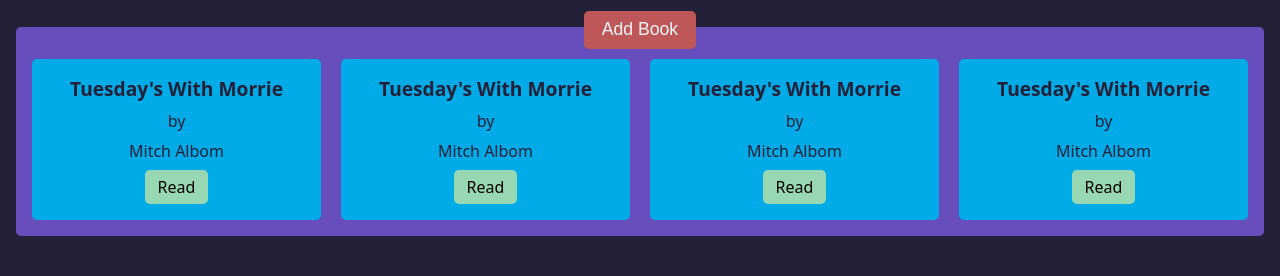
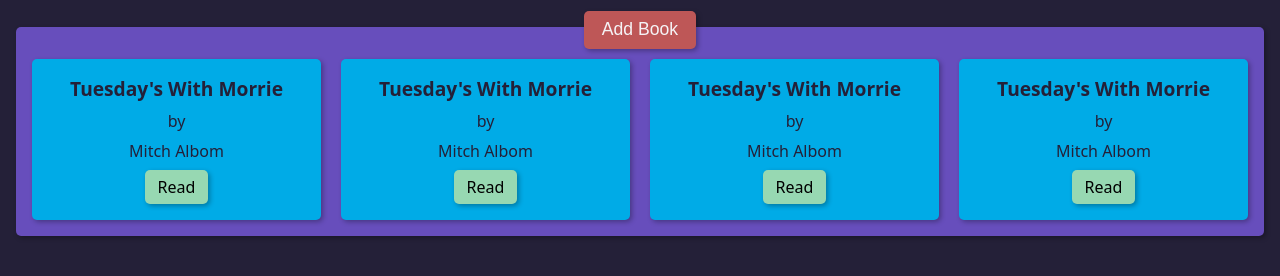
Before and after one commit to ajayfoo/odin-library, a plain HTML site: page index.html in a window 1280 px wide. Shown: the part 58-334 px from the top of the page. Drawn offline with Linux system fonts and the light colour scheme.

Commit message:
style: Add shadow for library-area, book and buttons

```diff
--- a/index.html
+++ b/index.html
@@ -12,6 +12,7 @@
 <body>
     <h1>The Library</h1>
     <main>
+        <div class="library-area">
             <button id="add-book">Add Book</button>
             <article>
                 <section class="book">
@@ -39,6 +40,7 @@
                     <button>Read</button>
                 </section>
             </article>
+        </div>
     </main>
 </body>
 
--- a/style.css
+++ b/style.css
@@ -27,17 +27,18 @@
     margin: 0.4em;
 }
 
-main {
+.library-area {
     padding: 1em;
 }
 
-main>article {
+.library-area>article {
     background-color: rgb(103 78 188);
     display: grid;
     grid-template-columns: repeat(auto-fit, minmax(200px, auto));
     padding: 2rem 1rem 1rem;
     gap: 20px;
     border-radius: 5px;
+    box-shadow: 2px 2px 5px rgb(0 0 0 / 0.3);
 }
 
 .book {
@@ -49,6 +50,7 @@
     padding: 1em;
     max-width: 350px;
     color: rgb(36 32 56);
+    box-shadow: 2px 2px 5px rgb(0 0 0 / 0.3);
 }
 
 .book>* {
@@ -73,19 +75,20 @@
     padding: 0.4em 0.8em;
     border-radius: 5px;
     cursor: pointer;
+    box-shadow: 2px 2px 5px rgb(0 0 0 / 0.3);
 }
 
 .book>button:active {
     background-color: rgb(126, 180, 149);
 }
 
-main {
+.library-area {
     position: relative;
     display: flex;
     flex-direction: column;
 }
 
-main>button {
+.library-area>button {
     position: absolute;
     border: none;
     color: rgb(245 243 245);
@@ -96,9 +99,10 @@
     font-size: 1.1rem;
     border-radius: 5px;
     cursor: pointer;
+    box-shadow: 2px 2px 5px rgb(0 0 0 / 0.3);
 }
 
-main>button:active {
+.library-area>button:active {
     background-color: rgb(255 140 97);
     color: rgb(253, 211, 253);
 }
```
Lines whose indentation alone changed are shown as unchanged.
